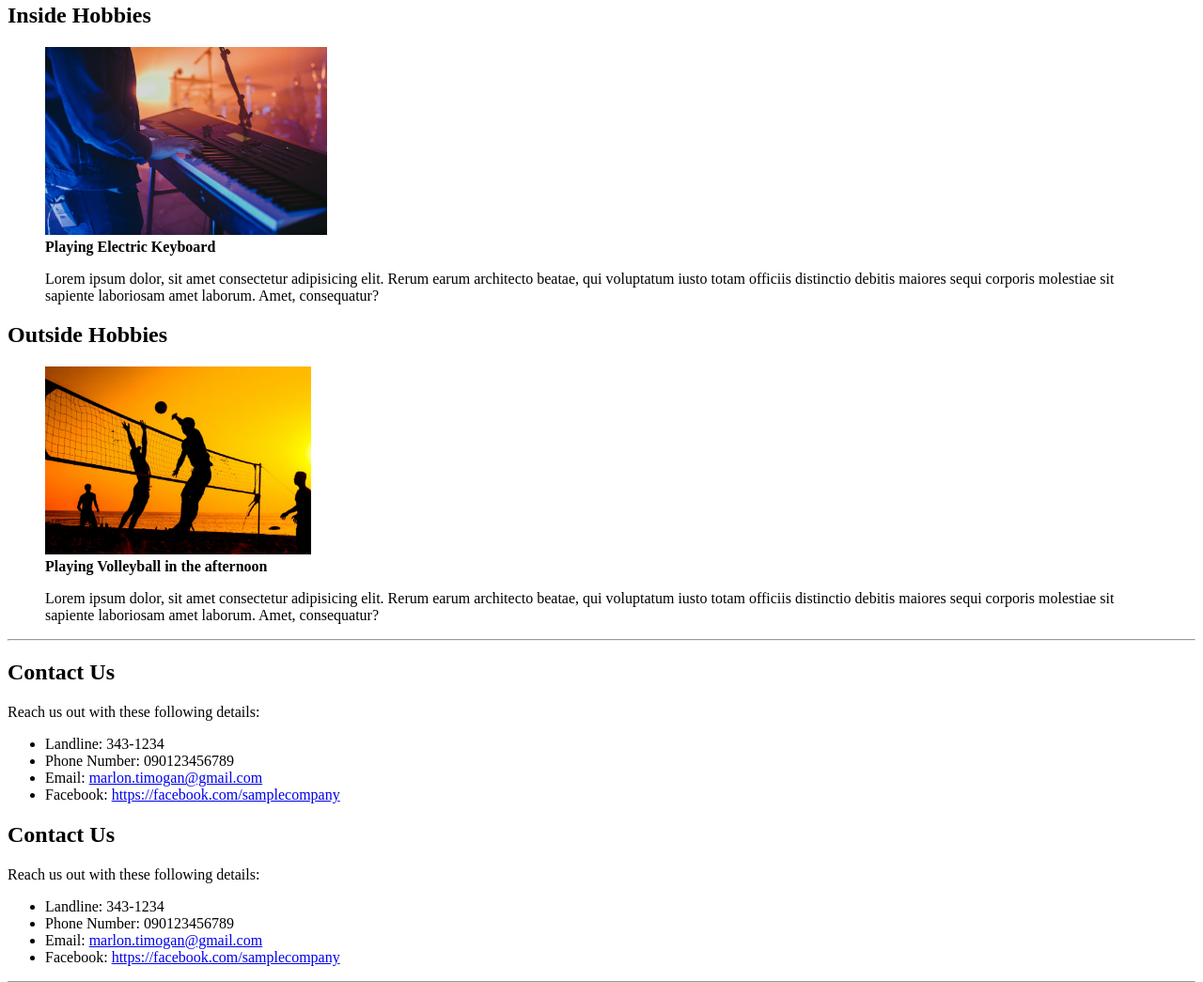
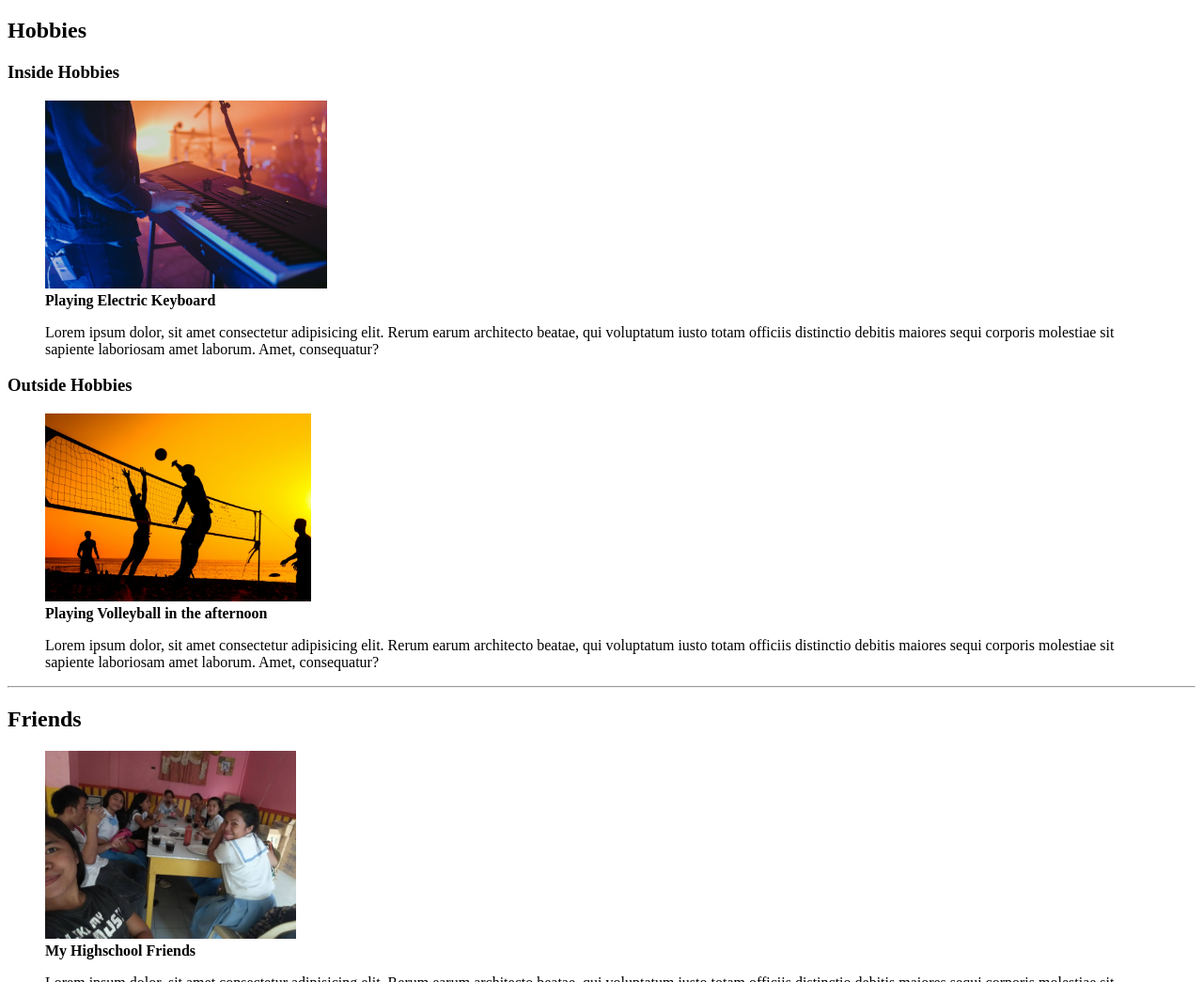
Before and after one commit to GANIS-1/htmlsemanticsample, a plain HTML site: page index.html in a window 1280 px wide. Shown: the part 1755-2800 px from the top of the page at 94% size. Drawn offline with Linux system fonts and the light colour scheme.

Commit message:
my third

```diff
--- a/index.html
+++ b/index.html
@@ -8,7 +8,7 @@
 </head>
 <body>
     <header>
-        <h1 style="text-align: center; color: blueviolet;">All About Me</h1>
+        <h1 style="text-align: center; color: rgb(203, 107, 223);">All About Me</h1>
         <nav>
             <!-- ul>li*4>a -->
             <ul>
@@ -48,7 +48,7 @@
         <hr>
 
         <article id="My Lifestory">
-            <h3>My Lifestory</h3>
+            <h2>My Lifestory</h2>
 
             <section>
                 <h2>CHILDHOOD</h2>
@@ -77,6 +77,8 @@
                     </p>
                 </figure>
 
+                <section>
+                <h2>Adult </h2>
                 <figure>
                     <img src="me now.jpg" alt="me adult piv" height="200">
                     <figcaption style="font-weight: bold;">
@@ -93,10 +95,10 @@
         <hr>
 
             <article id="Hobbies">
-            <h3>Hobbies</h3>
+            <h2>Hobbies</h2>
 
             <section>
-                <h2>Inside Hobbies</h2>
+                <h3>Inside Hobbies</h3>
                 <figure>
                     <img src="keyboard.avif" alt="person playing" height="200">
                     <figcaption style="font-weight: bold;">
@@ -109,7 +111,7 @@
 
 
             <section>
-                <h2> Outside Hobbies </h2>
+                <h3> Outside Hobbies </h3>
                 <figure>
                     <img src="volleyball.jpg" alt="vb pic" height="200">
                     <figcaption style="font-weight: bold;">
@@ -123,38 +125,21 @@
 
 
         <hr>
-        <article id="contact">
-            <h2>Contact Us</h2>
-            <p>Reach us out with these following details:</p>
-            <ul>
-                <li>Landline: 343-1234</li>
-                <li>Phone Number: 090123456789</li>
-                <li>Email: <a href="mailto:marlon.timogan@gmail.com">marlon.timogan@gmail.com</a></li>
-                <li>Facebook: <a href="https://facebook.com/samplecompany">https://facebook.com/samplecompany</a></li>
-            </ul>
-        </article>
+        <article id="Friends">
+
+            <section>
+                <h2>Friends</h2>
+                <figure>
+                    <img src="HS FRIENDS.jpg" alt=" hs friends pic" height="200">
+                    <figcaption style="font-weight: bold;">
+                     My Highschool Friends
+                    </figcaption>
+                    <p>
+                        Lorem ipsum dolor, sit amet consectetur adipisicing elit. Rerum earum architecto beatae, qui voluptatum iusto totam officiis distinctio debitis maiores sequi corporis molestiae sit sapiente laboriosam amet laborum. Amet, consequatur?
+                    </p>
+                </figure>
 
 
 
-        <article id="contact">
-            <h2>Contact Us</h2>
-            <p>Reach us out with these following details:</p>
-            <ul>
-                <li>Landline: 343-1234</li>
-                <li>Phone Number: 090123456789</li>
-                <li>Email: <a href="mailto:marlon.timogan@gmail.com">marlon.timogan@gmail.com</a></li>
-                <li>Facebook: <a href="https://facebook.com/samplecompany">https://facebook.com/samplecompany</a></li>
-            </ul>
-        </article>
-
-
-    </main>
-
-    <hr>
-
-    <footer style="text-align: center;">
-        <p>All Rights Reserved &copy; MJ Timogan</p>
-        <a href="#top">Back to Top</a>
-    </footer>
 </body>
 </html>
```
Also changed, not shown: HS FRIENDS.jpg (added).
